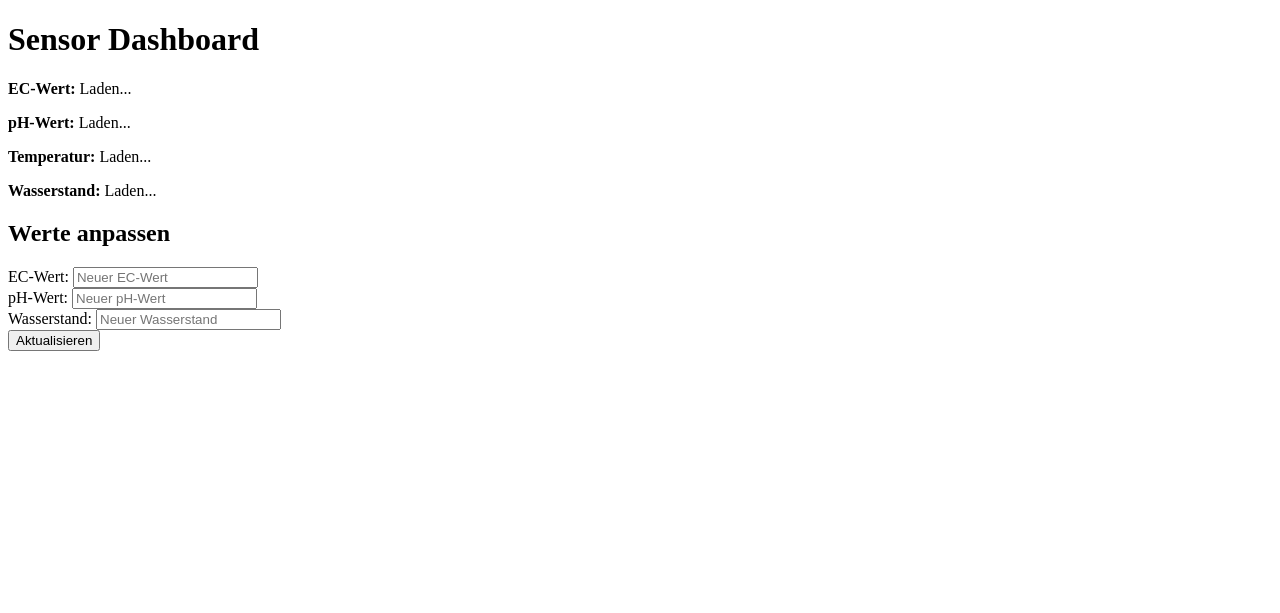
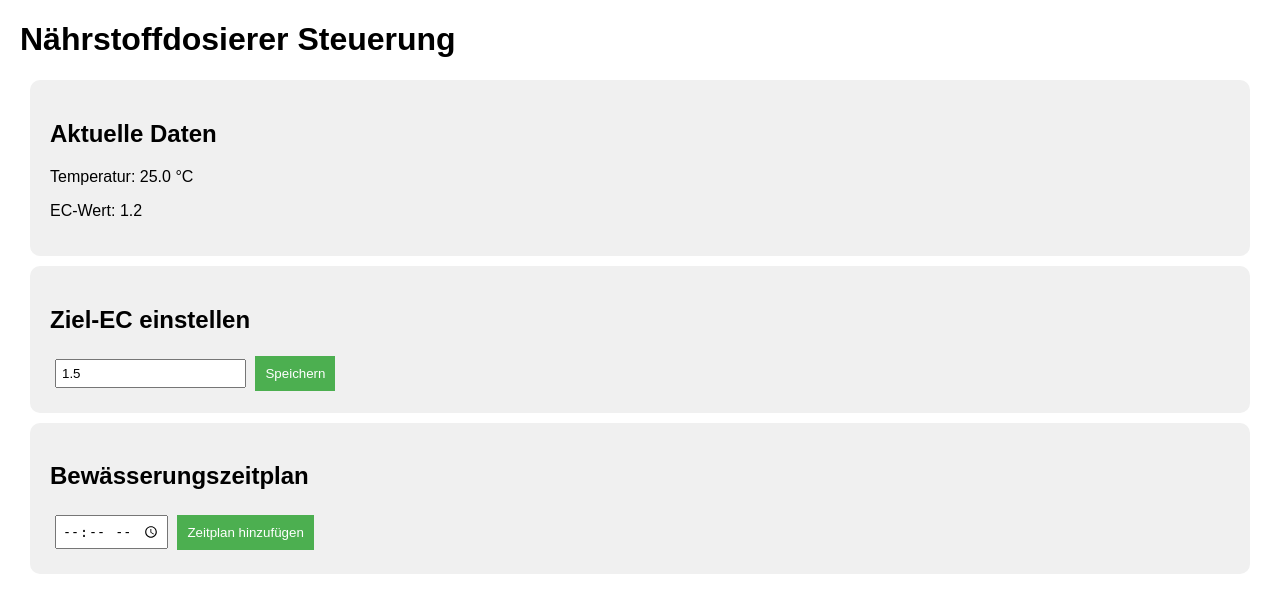
Before and after one commit to finanzamt123/webserver, a Flask app: page / in a window 1280 px wide. Shown: the top 613 px of the page. Run offline with Flask 3, Linux system fonts and the light colour scheme.

Commit message:
Update index.html

```diff
--- a/templates/index.html
+++ b/templates/index.html
@@ -1,50 +1,37 @@
 <!DOCTYPE html>
-<html lang="en">
+<html>
 <head>
-    <meta charset="UTF-8">
-    <meta name="viewport" content="width=device-width, initial-scale=1.0">
-    <title>Sensor Dashboard</title>
-    <script>
-        // Funktion zum Abrufen der aktuellen Daten
-        async function fetchSensorData() {
-            try {
-                const response = await fetch('/data');
-                const data = await response.json();
-
-                // Sensordaten im HTML aktualisieren
-                document.getElementById('ec-value').textContent = data.ec.toFixed(2) + ' mS/cm';
-                document.getElementById('ph-value').textContent = data.ph.toFixed(2);
-                document.getElementById('temperature-value').textContent = data.temperature.toFixed(2) + ' °C';
-                document.getElementById('water-level-value').textContent = data.water_level.toFixed(2) + ' %';
-            } catch (error) {
-                console.error('Fehler beim Abrufen der Sensordaten:', error);
-            }
-        }
-
-        // Aktualisierung alle 5 Sekunden
-        setInterval(fetchSensorData, 5000);
-
-        // Daten beim Laden der Seite abrufen
-        window.onload = fetchSensorData;
-    </script>
+    <title>Nährstoffdosierer</title>
+    <style>
+        body { font-family: Arial; margin: 20px; }
+        .card { background: #f0f0f0; padding: 20px; margin: 10px; border-radius: 10px; }
+        input[type="number"], input[type="time"] { padding: 5px; margin: 5px; }
+        button { background: #4CAF50; color: white; border: none; padding: 10px; cursor: pointer; }
+    </style>
 </head>
 <body>
-    <h1>Sensor Dashboard</h1>
-    <div>
-        <p><strong>EC-Wert:</strong> <span id="ec-value">Laden...</span></p>
-        <p><strong>pH-Wert:</strong> <span id="ph-value">Laden...</span></p>
-        <p><strong>Temperatur:</strong> <span id="temperature-value">Laden...</span></p>
-        <p><strong>Wasserstand:</strong> <span id="water-level-value">Laden...</span></p>
+    <h1>Nährstoffdosierer Steuerung</h1>
+
+    <div class="card">
+        <h2>Aktuelle Daten</h2>
+        <p>Temperatur: {{ temp }} °C</p>
+        <p>EC-Wert: {{ ec }}</p>
     </div>
-    <form method="POST" action="/update">
-        <h2>Werte anpassen</h2>
-        <label>EC-Wert:</label>
-        <input type="number" step="0.1" name="ec" placeholder="Neuer EC-Wert"><br>
-        <label>pH-Wert:</label>
-        <input type="number" step="0.1" name="ph" placeholder="Neuer pH-Wert"><br>
-        <label>Wasserstand:</label>
-        <input type="number" step="0.1" name="water_level" placeholder="Neuer Wasserstand"><br>
-        <button type="submit">Aktualisieren</button>
-    </form>
+
+    <div class="card">
+        <h2>Ziel-EC einstellen</h2>
+        <form action="/set_ec" method="post">
+            <input type="number" step="0.1" name="target_ec" value="{{ target_ec }}">
+            <button type="submit">Speichern</button>
+        </form>
+    </div>
+
+    <div class="card">
+        <h2>Bewässerungszeitplan</h2>
+        <form action="/set_schedule" method="post">
+            <input type="time" name="schedule_time" multiple>
+            <button type="submit">Zeitplan hinzufügen</button>
+        </form>
+    </div>
 </body>
 </html>
```
